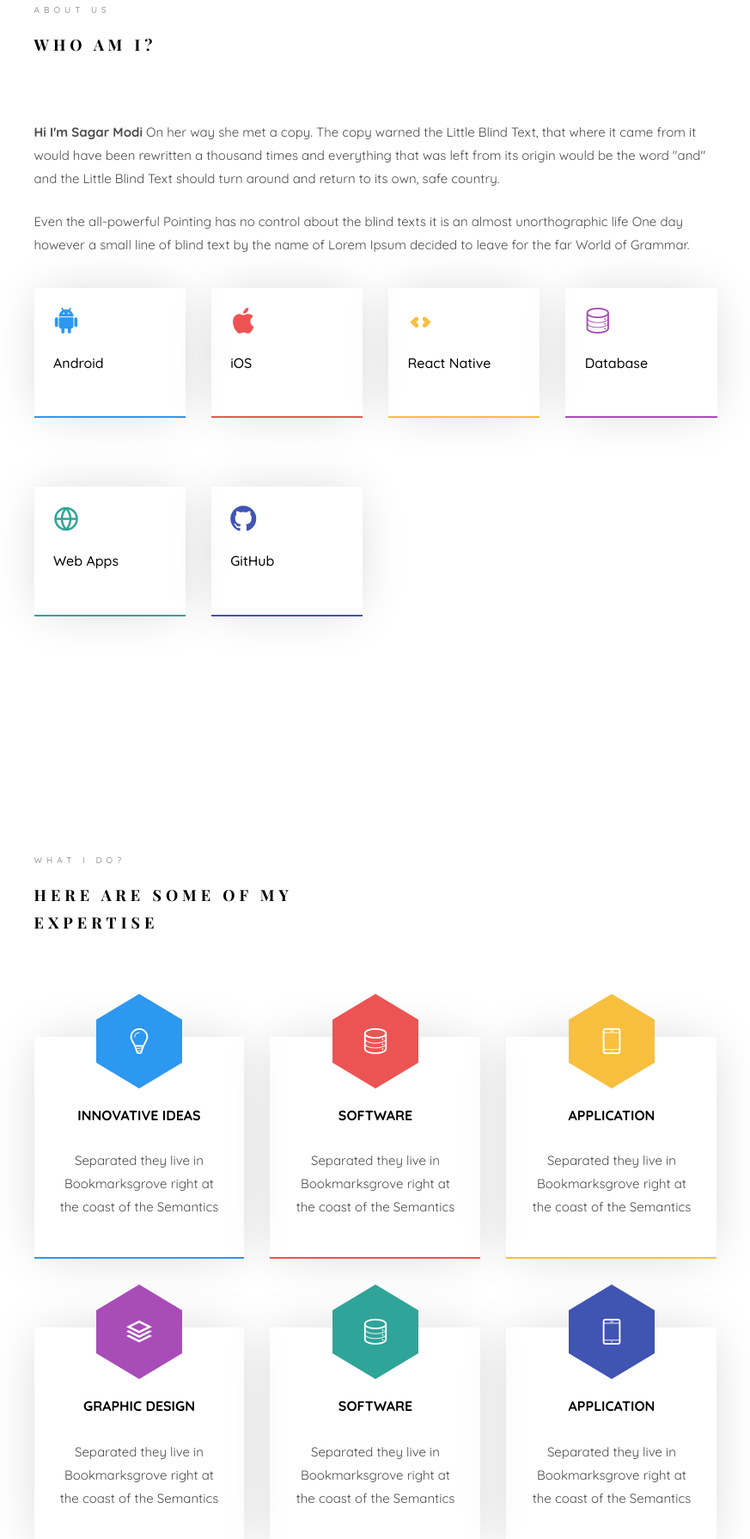
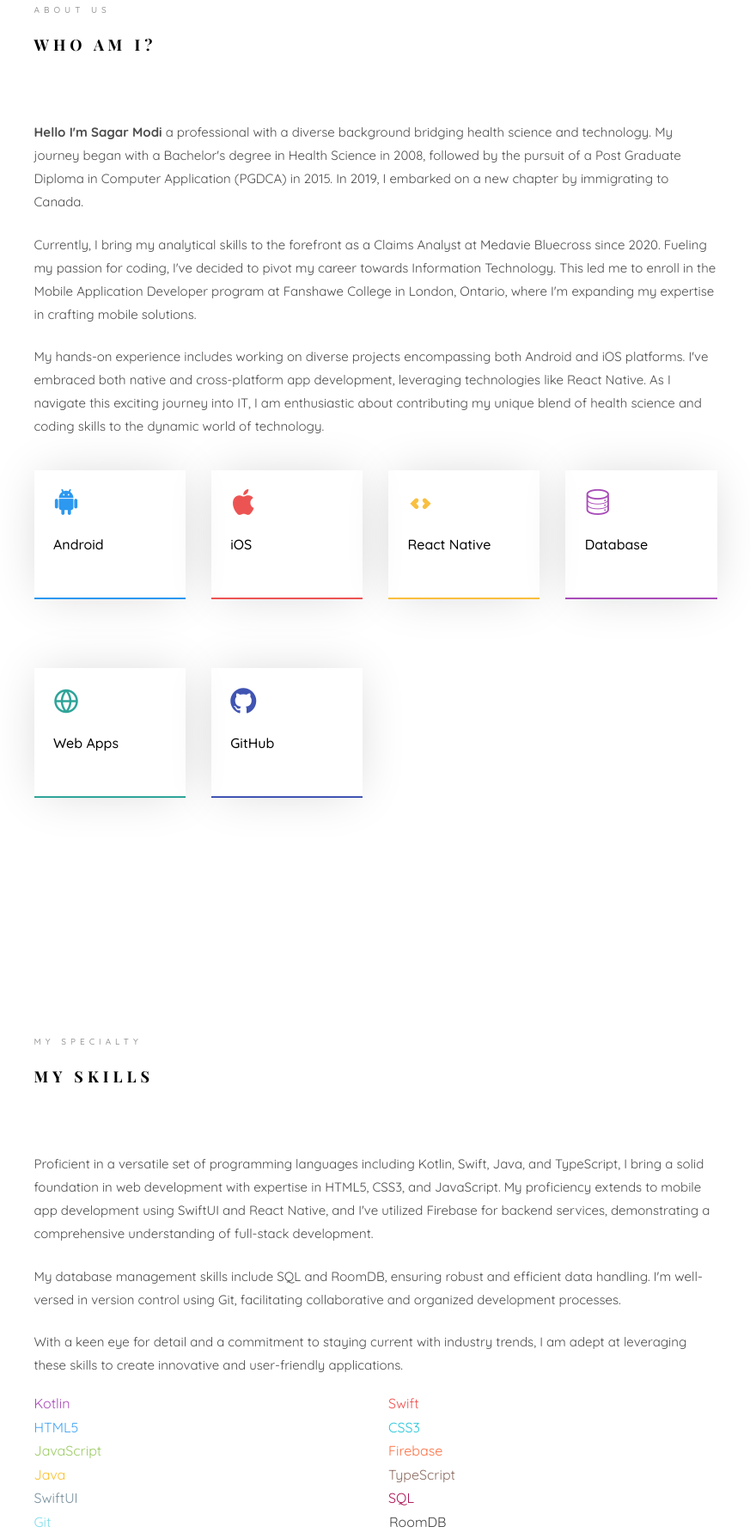
Before and after one commit to sagar727/MyPortfolio, a plain HTML site: page index.html in a window 1280 px wide. Shown: the part 1007-2797 px from the top of the page at 86% size, without its empty margins (353-1226 px from the left). Drawn offline with nearby package versions, Linux system fonts and the light colour scheme; files whose address does not match are found by name; a web font is replaced by a local one.

Commit message:
added about me, skills details

```diff
--- a/index.html
+++ b/index.html
@@ -89,7 +89,6 @@
                   <a href="#" data-nav-section="home">Home</a>
                 </li>
                 <li><a href="#" data-nav-section="about">About</a></li>
-                <li><a href="#" data-nav-section="services">Services</a></li>
                 <li><a href="#" data-nav-section="skills">Skills</a></li>
                 <li><a href="#" data-nav-section="education">Education</a></li>
                 <li><a href="#" data-nav-section="work">Portfolio</a></li>
@@ -161,20 +160,22 @@
                         <span class="heading-meta">About Us</span>
                         <h2 class="colorlib-heading">Who Am I?</h2>
                         <p>
-                          <strong>Hi I'm Sagar Modi</strong> On her way she met
-                          a copy. The copy warned the Little Blind Text, that
-                          where it came from it would have been rewritten a
-                          thousand times and everything that was left from its
-                          origin would be the word "and" and the Little Blind
-                          Text should turn around and return to its own, safe
-                          country.
+                          <strong>Hello I'm Sagar Modi</strong> a professional with a diverse background bridging health science and technology.
+                          My journey began with a Bachelor's degree in Health Science in 2008,
+                          followed by the pursuit of a Post Graduate Diploma in Computer Application (PGDCA) in 2015.
+                          In 2019, I embarked on a new chapter by immigrating to Canada.
                         </p>
                         <p>
-                          Even the all-powerful Pointing has no control about
-                          the blind texts it is an almost unorthographic life
-                          One day however a small line of blind text by the name
-                          of Lorem Ipsum decided to leave for the far World of
-                          Grammar.
+                          Currently, I bring my analytical skills to the forefront as a Claims Analyst at Medavie Bluecross since 2020.
+                          Fueling my passion for coding, I've decided to pivot my career towards Information Technology.
+                          This led me to enroll in the Mobile Application Developer program at Fanshawe College in London, Ontario,
+                          where I'm expanding my expertise in crafting mobile solutions.
+                        </p>
+                        <p>
+                          My hands-on experience includes working on diverse projects encompassing both Android and iOS platforms.
+                          I've embraced both native and cross-platform app development, leveraging technologies like React Native.
+                          As I navigate this exciting journey into IT,
+                          I am enthusiastic about contributing my unique blend of health science and coding skills to the dynamic world of technology.
                         </p>
                       </div>
                     </div>
@@ -242,108 +243,6 @@
             </div>
           </section>
 
-          <section class="colorlib-services" data-section="services">
-            <div class="colorlib-narrow-content">
-              <div class="row">
-                <div
-                  class="col-md-6 col-md-offset-3 col-md-pull-3 animate-box"
-                  data-animate-effect="fadeInLeft"
-                >
-                  <span class="heading-meta">What I do?</span>
-                  <h2 class="colorlib-heading">
-                    Here are some of my expertise
-                  </h2>
-                </div>
-              </div>
-              <div class="row row-pt-md">
-                <div class="col-md-4 text-center animate-box">
-                  <div class="services color-1">
-                    <span class="icon">
-                      <i class="icon-bulb"></i>
-                    </span>
-                    <div class="desc">
-                      <h3>Innovative Ideas</h3>
-                      <p>
-                        Separated they live in Bookmarksgrove right at the coast
-                        of the Semantics
-                      </p>
-                    </div>
-                  </div>
-                </div>
-                <div class="col-md-4 text-center animate-box">
-                  <div class="services color-2">
-                    <span class="icon">
-                      <i class="icon-data"></i>
-                    </span>
-                    <div class="desc">
-                      <h3>Software</h3>
-                      <p>
-                        Separated they live in Bookmarksgrove right at the coast
-                        of the Semantics
-                      </p>
-                    </div>
-                  </div>
-                </div>
-                <div class="col-md-4 text-center animate-box">
-                  <div class="services color-3">
-                    <span class="icon">
-                      <i class="icon-phone3"></i>
-                    </span>
-                    <div class="desc">
-                      <h3>Application</h3>
-                      <p>
-                        Separated they live in Bookmarksgrove right at the coast
-                        of the Semantics
-                      </p>
-                    </div>
-                  </div>
-                </div>
-                <div class="col-md-4 text-center animate-box">
-                  <div class="services color-4">
-                    <span class="icon">
-                      <i class="icon-layers2"></i>
-                    </span>
-                    <div class="desc">
-                      <h3>Graphic Design</h3>
-                      <p>
-                        Separated they live in Bookmarksgrove right at the coast
-                        of the Semantics
-                      </p>
-                    </div>
-                  </div>
-                </div>
-                <div class="col-md-4 text-center animate-box">
-                  <div class="services color-5">
-                    <span class="icon">
-                      <i class="icon-data"></i>
-                    </span>
-                    <div class="desc">
-                      <h3>Software</h3>
-                      <p>
-                        Separated they live in Bookmarksgrove right at the coast
-                        of the Semantics
-                      </p>
-                    </div>
-                  </div>
-                </div>
-                <div class="col-md-4 text-center animate-box">
-                  <div class="services color-6">
-                    <span class="icon">
-                      <i class="icon-phone3"></i>
-                    </span>
-                    <div class="desc">
-                      <h3>Application</h3>
-                      <p>
-                        Separated they live in Bookmarksgrove right at the coast
-                        of the Semantics
-                      </p>
-                    </div>
-                  </div>
-                </div>
-              </div>
-            </div>
-          </section>
-
           <section class="colorlib-skills" data-section="skills">
             <div class="colorlib-narrow-content">
               <div class="row">
@@ -361,11 +260,15 @@
                   data-animate-effect="fadeInLeft"
                 >
                   <p>
-                    The Big Oxmox advised her not to do so, because there were
-                    thousands of bad Commas, wild Question Marks and devious
-                    Semikoli, but the Little Blind Text didn’t listen. She
-                    packed her seven versalia, put her initial into the belt and
-                    made herself on the way.
+                    Proficient in a versatile set of programming languages including Kotlin, Swift, Java, and TypeScript,
+                    I bring a solid foundation in web development with expertise in HTML5, CSS3, and JavaScript.
+                    My proficiency extends to mobile app development using SwiftUI and React Native, and I've utilized Firebase for backend services, demonstrating a comprehensive understanding of full-stack development.
+                  </p>
+                  <p>My database management skills include SQL and RoomDB, ensuring robust and efficient data handling.
+                    I'm well-versed in version control using Git, facilitating collaborative and organized development processes.
+                  </p>
+                  <p>With a keen eye for detail and a commitment to staying current with industry trends,
+                    I am adept at leveraging these skills to create innovative and user-friendly applications.
                   </p>
                 </div>
                 <div
@@ -373,19 +276,7 @@
                   data-animate-effect="fadeInLeft"
                 >
                   <div class="progress-wrap">
-                    <h3>Photoshop</h3>
-                    <div class="progress">
-                      <div
-                        class="progress-bar color-1"
-                        role="progressbar"
-                        aria-valuenow="75"
-                        aria-valuemin="0"
-                        aria-valuemax="100"
-                        style="width: 75%"
-                      >
-                        <span>75%</span>
-                      </div>
-                    </div>
+                    <h3 style="color: #AB47BC">Kotlin</h3>
                   </div>
                 </div>
                 <div
@@ -393,19 +284,7 @@
                   data-animate-effect="fadeInRight"
                 >
                   <div class="progress-wrap">
-                    <h3>jQuery</h3>
-                    <div class="progress">
-                      <div
-                        class="progress-bar color-2"
-                        role="progressbar"
-                        aria-valuenow="60"
-                        aria-valuemin="0"
-                        aria-valuemax="100"
-                        style="width: 60%"
-                      >
-                        <span>60%</span>
-                      </div>
-                    </div>
+                    <h3 style="color: #EF5350;">Swift</h3>
                   </div>
                 </div>
                 <div
@@ -413,19 +292,7 @@
                   data-animate-effect="fadeInLeft"
                 >
                   <div class="progress-wrap">
-                    <h3>HTML5</h3>
-                    <div class="progress">
-                      <div
-                        class="progress-bar color-3"
-                        role="progressbar"
-                        aria-valuenow="85"
-                        aria-valuemin="0"
-                        aria-valuemax="100"
-                        style="width: 85%"
-                      >
-                        <span>85%</span>
-                      </div>
-                    </div>
+                    <h3 style="color: #42A5F5;">HTML5</h3>
                   </div>
                 </div>
                 <div
@@ -433,19 +300,7 @@
                   data-animate-effect="fadeInRight"
                 >
                   <div class="progress-wrap">
-                    <h3>CSS3</h3>
-                    <div class="progress">
-                      <div
-                        class="progress-bar color-4"
-                        role="progressbar"
-                        aria-valuenow="90"
-                        aria-valuemin="0"
-                        aria-valuemax="100"
-                        style="width: 90%"
-                      >
-                        <span>90%</span>
-                      </div>
-                    </div>
+                    <h3 style="color: #26C6DA;">CSS3</h3>
                   </div>
                 </div>
                 <div
@@ -453,19 +308,7 @@
                   data-animate-effect="fadeInLeft"
                 >
                   <div class="progress-wrap">
-                    <h3>WordPress</h3>
-                    <div class="progress">
-                      <div
-                        class="progress-bar color-5"
-                        role="progressbar"
-                        aria-valuenow="70"
-                        aria-valuemin="0"
-                        aria-valuemax="100"
-                        style="width: 70%"
-                      >
-                        <span>70%</span>
-                      </div>
-                    </div>
+                    <h3 style="color: #9CCC65;">JavaScript</h3>
                   </div>
                 </div>
                 <div
@@ -473,19 +316,55 @@
                   data-animate-effect="fadeInRight"
                 >
                   <div class="progress-wrap">
-                    <h3>SEO</h3>
-                    <div class="progress">
-                      <div
-                        class="progress-bar color-6"
-                        role="progressbar"
-                        aria-valuenow="80"
-                        aria-valuemin="0"
-                        aria-valuemax="100"
-                        style="width: 80%"
-                      >
-                        <span>80%</span>
-                      </div>
-                    </div>
+                    <h3 style="color: #FF7043;">Firebase</h3>
+                  </div>
+                </div>
+                <div
+                  class="col-md-6 animate-box"
+                  data-animate-effect="fadeInLeft"
+                >
+                  <div class="progress-wrap">
+                    <h3 style="color: #FBC02D;">Java</h3>
+                  </div>
+                </div>
+                <div
+                  class="col-md-6 animate-box"
+                  data-animate-effect="fadeInRight"
+                >
+                  <div class="progress-wrap">
+                    <h3 style="color: #8D6E63;">TypeScript</h3>
+                  </div>
+                </div>
+                <div
+                  class="col-md-6 animate-box"
+                  data-animate-effect="fadeInLeft"
+                >
+                  <div class="progress-wrap">
+                    <h3 style="color: #78909C;">SwiftUI</h3>
+                  </div>
+                </div>
+                <div
+                  class="col-md-6 animate-box"
+                  data-animate-effect="fadeInRight"
+                >
+                  <div class="progress-wrap">
+                    <h3 style="color: #AD1457;">SQL</h3>
+                  </div>
+                </div>
+                <div
+                  class="col-md-6 animate-box"
+                  data-animate-effect="fadeInLeft"
+                >
+                  <div class="progress-wrap">
+                    <h3 style="color: #80DEEA;">Git</h3>
+                  </div>
+                </div>
+                <div
+                  class="col-md-6 animate-box"
+                  data-animate-effect="fadeInRight"
+                >
+                  <div class="progress-wrap">
+                    <h3 style="color: #424242;">RoomDB</h3>
                   </div>
                 </div>
               </div>
@@ -867,10 +746,10 @@
                     data-animate-effect="fadeInLeft"
                   >
                     <div class="colorlib-icon">
-                      <i class="icon-globe-outline"></i>
+                      <i class="icon-mail6"></i>
                     </div>
                     <div class="colorlib-text">
-                      <p><a href="#">spmodi85@gmail.com</a></p>
+                      <p><a href="mailto:spmodi85@gmail.com">spmodi85@gmail.com</a></p>
                     </div>
                   </div>
 
```
Also changed, not shown: 1 other file.
